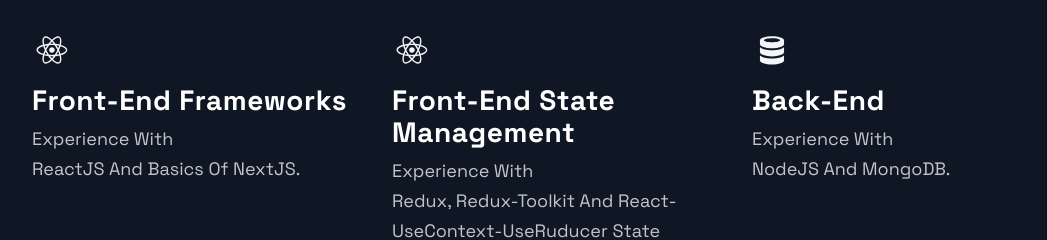
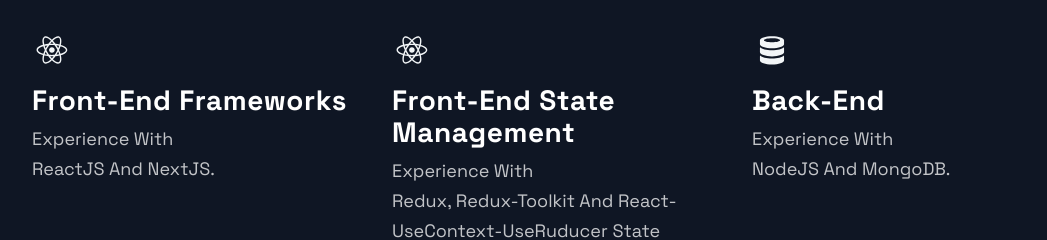
Before and after one commit to mostafakamal22/nextjs-portfolio, a Next.js app: page / in a window 1280 px wide. Shown: the part 2380-2620 px from the top of the page, without its empty margins (88-1135 px from the left). Built offline with nearby package versions, Linux system fonts and the light colour scheme.

Commit message:
update technologies sections skills

```diff
--- a/src/constants/constants.tsx
+++ b/src/constants/constants.tsx
@@ -322,7 +322,7 @@ export const technologies: readonly {
   },
   {
     title: "Front-End Frameworks",
-    paragraph: "ReactJS And Basics Of NextJS.",
+    paragraph: "ReactJS And NextJS.",
     icon: <DiReact size={40} />,
     id: nanoid(),
   },
```
